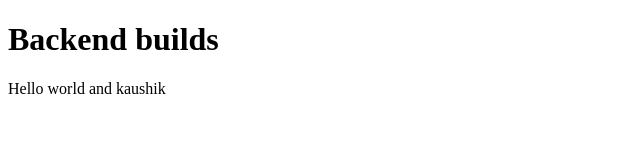
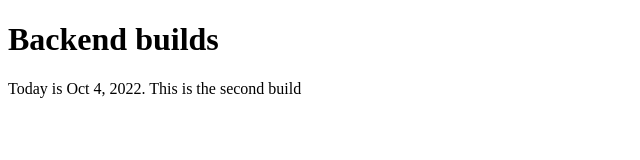
Before and after one commit to ferdingler/BackendBuild-IntegrationTest-AppSync-Codegen, a plain HTML site: page src/index.html in a window 1280 px wide. Shown: the whole page, without its empty margins (0-640 px from the left). Drawn offline with Linux system fonts and the light colour scheme.

Commit message:
Update index.html

```diff
--- a/src/index.html
+++ b/src/index.html
@@ -6,6 +6,6 @@
   </head>
   <body>
     <h1>Backend builds</h1>
-    <p>Hello world and kaushik</p>
+    <p>Today is Oct 4, 2022. This is the second build</p>
   </body>
 </html>
```
